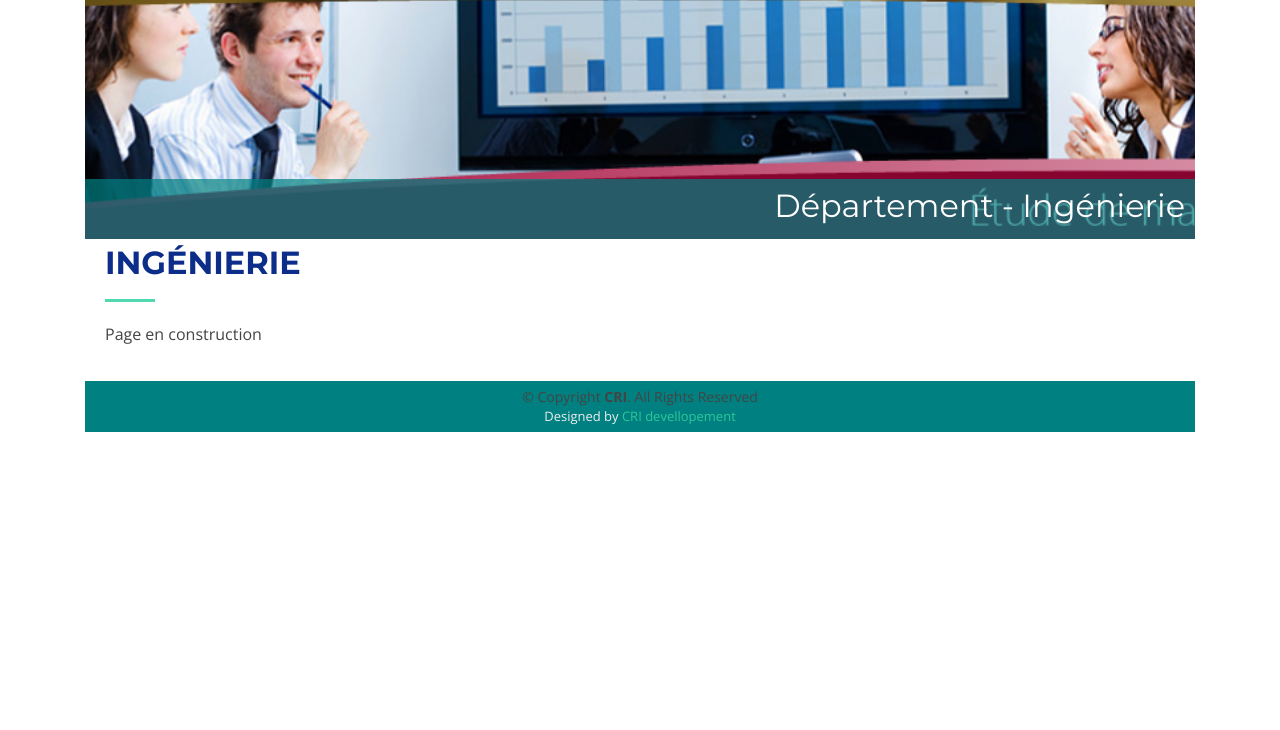
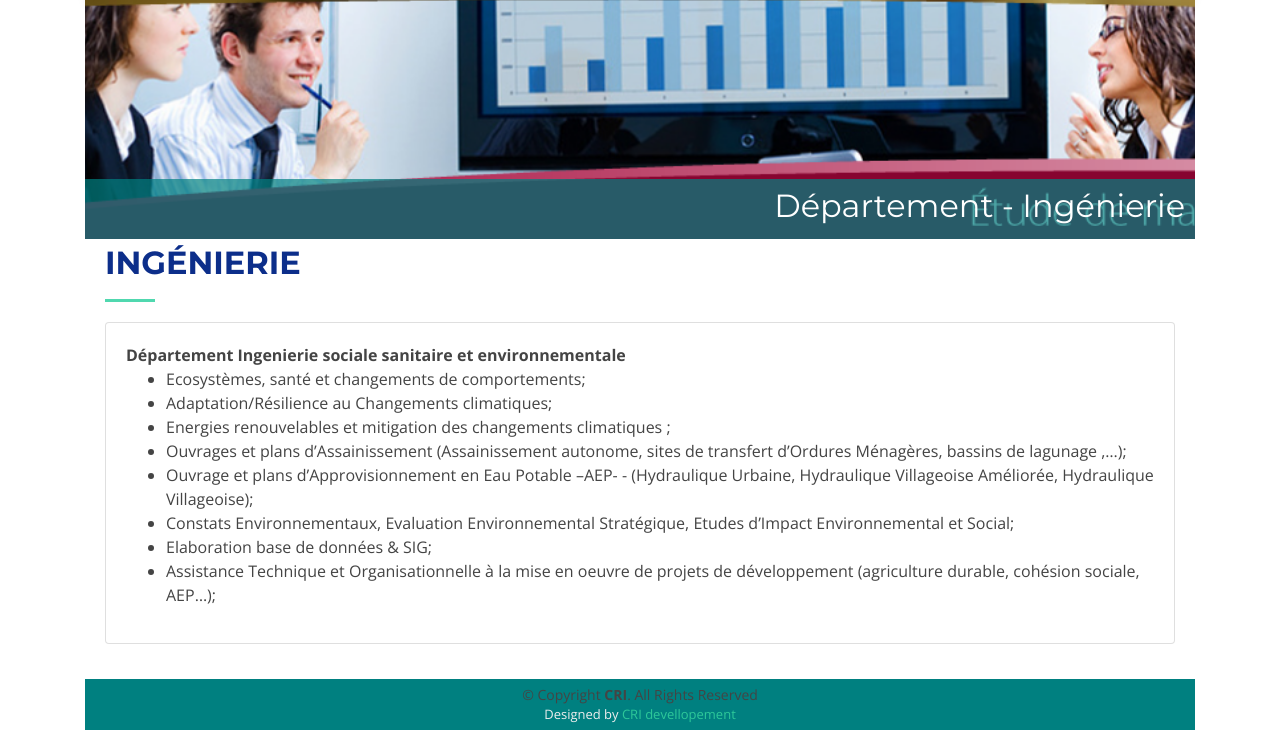
Before and after one commit to AK-SMART-BUSINESS/cri, a Django app: page /departement/ingenierie in a window 1280 px wide. Shown: the part 128-858 px from the top of the page. Before the commit the page ends 560 px from the top, so only its background shows below. Run offline with Django 3.2, Linux system fonts and the light colour scheme; some libraries are stand-ins or nearby versions.

Commit message:
initial commit of my project

```diff
--- a/mainsite/templates/mainsite/ingenierie.html
+++ b/mainsite/templates/mainsite/ingenierie.html
@@ -12,7 +12,29 @@
       <div class="container">
           <div class="section-header">
             <h2>Ingénierie</h2>
-            <p>Page en construction</p>
+
+  <div class="section-body">
+            <div class="card card-body">
+                <p><strong>Département Ingenierie sociale sanitaire et environnementale</strong></p>
+                <ul>
+                    <li>Ecosystèmes, santé et changements de comportements;</li>
+                    <li>Adaptation/Résilience au Changements climatiques;</li>
+                    <li>Energies renouvelables et mitigation des changements climatiques ;</li>
+                    <li>Ouvrages et plans d’Assainissement (Assainissement autonome, sites de transfert d’Ordures Ménagères, bassins de lagunage ,…);</li>
+                    <li>Ouvrage et plans d’Approvisionnement en Eau Potable –AEP- - (Hydraulique Urbaine, Hydraulique Villageoise Améliorée, Hydraulique Villageoise);</li>
+                    <li>Constats Environnementaux, Evaluation Environnemental Stratégique, Etudes d’Impact Environnemental et Social;</li>
+                    <li>Elaboration base de données & SIG;</li>
+                    <li>Assistance Technique et Organisationnelle à la mise en oeuvre de projets de développement (agriculture durable, cohésion sociale, AEP…);</li>
+
+
+
+
+
+                </ul>
+            </div>
+          </div>
+
+
           </div>
       </div>
 
```
Also changed, not shown: mainsite/templates/mainsite/communication.html (+16 -3 lines).
